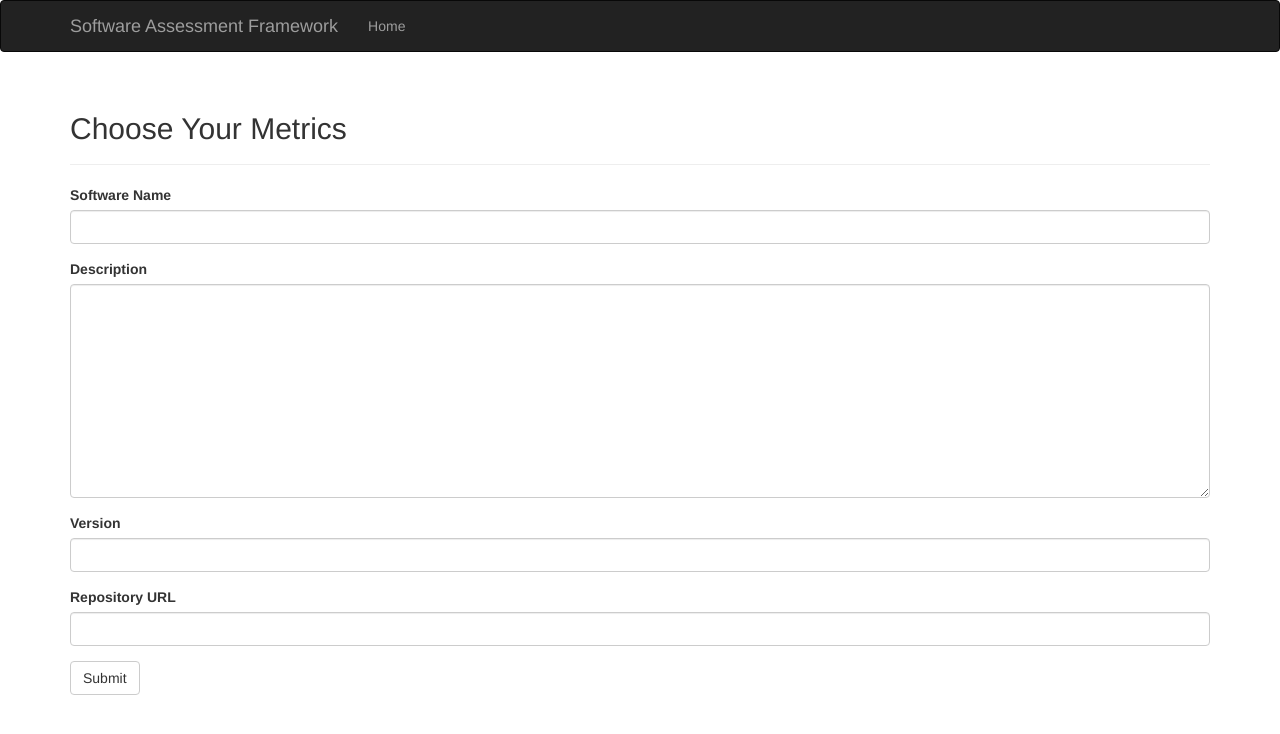
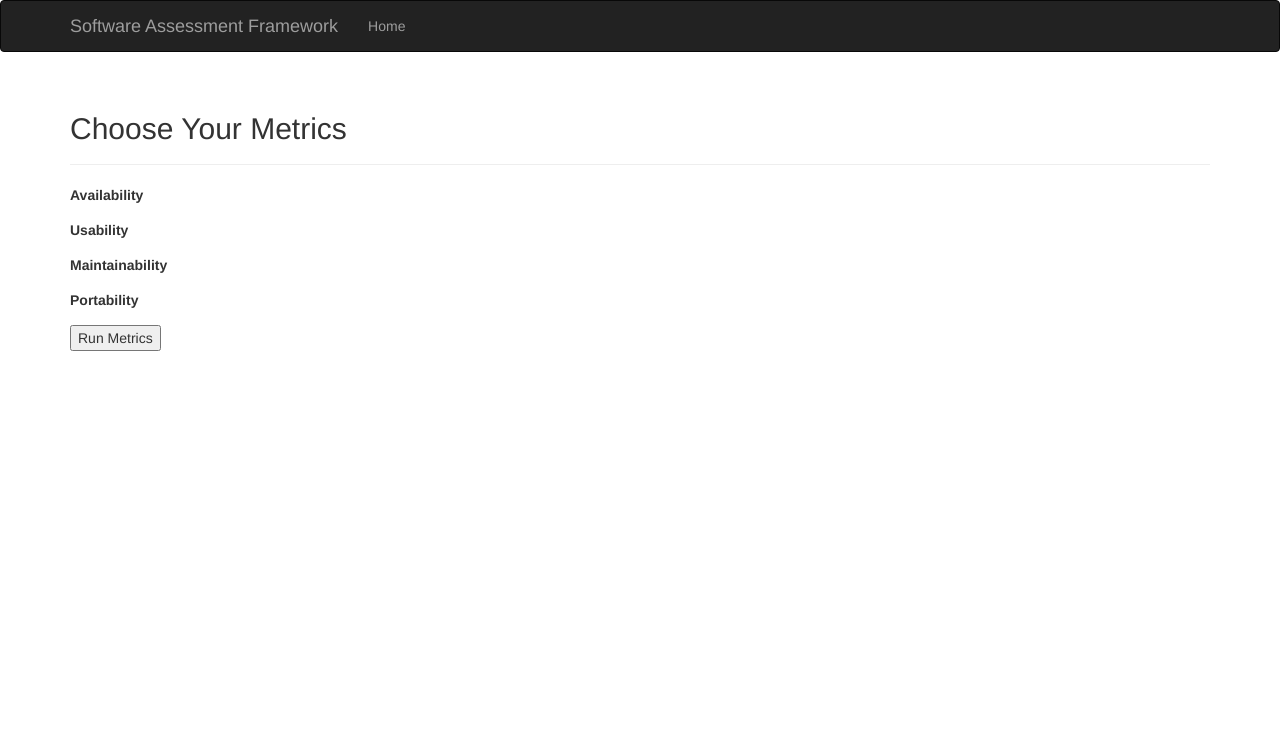
Before and after one commit to softwaresaved/software-assessment-framework, a Flask app: template app/templates/metrics_selection.html in a window 1280 px wide. Shown: the top 734 px of the page. Run offline with Flask 2, Linux system fonts and the light colour scheme; the template is opened without the code that fills it: values that come from a table or form of the project are taken from there, others are empty; some libraries are stand-ins or nearby versions.

Commit message:
Populate metrics multi-selects according to category

```diff
--- a/app/templates/metrics_selection.html
+++ b/app/templates/metrics_selection.html
@@ -4,7 +4,18 @@
     <div class="page-header">
         <h2>Choose Your Metrics</h2>
     </div>
+    <div>{{ form.metrics_availability.label }}</div>
+    <div>{{ form.metrics_availability }}</div>
 
-    {{ wtf.quick_form(form) }}
+    <div>{{ form.metrics_usability.label }}</div>
+    <div>{{ form.metrics_usability }}</div>
+
+    <div>{{ form.metrics_maintainability.label }}</div>
+    <div>{{ form.metrics_maintainability }}</div>
+
+    <div>{{ form.metrics_portability.label }}</div>
+    <div>{{ form.metrics_portability }}</div>
+
+    <div>{{ form.submit() }}</div>
 
 {% endblock %}
--- a/app/views.py
+++ b/app/views.py
@@ -37,29 +37,50 @@ def index():
 
 @app.route('/metrics_selection')
 def metrics_selection():
-
+    # ToDo Better classify metrics plugins and load 4 sets
     # Find / Iterate through metrics
     logging.info("Finding metrics")
     metrics = plugins.metric.load()
 
-    # for metric in metrics:
-    #     logging.info("Running metric: " + metric.get_short_description())
-    #     metric.run(sw, repos_helper)
-    #     logging.info(metric.get_score())
-    #     logging.info(metric.get_feedback())
-
     # To dynamically add fields, we have to define the Form class at *runtime*, and instantiate
 
-    class MetricRunform(FlaskForm):
+    class MetricRunForm(FlaskForm):
         pass
+    metrics_availability = []
+    metrics_usability = []
+    metrics_maintainability = []
+    metrics_portability = []
 
-    metrics_choices = []
     for metric in metrics:
         metric_key = hashlib.md5(metric.get_short_description().encode('utf-8')).hexdigest()
-        metrics_choices.append((metric_key, metric.get_short_description()))
+        if metric.category == 'AVAILABILITY':
+            metrics_availability.append((metric_key, metric.get_short_description()))
+        elif metric.category == 'USABILITY':
+            metrics_usability.append((metric_key, metric.get_short_description()))
+        elif metric.category == 'MAINTAINABILITY':
+            metrics_maintainability.append((metric_key, metric.get_short_description()))
+        elif metric.category == 'PORTABILITY':
+            metrics_portability.append((metric_key, metric.get_short_description()))
 
-    setattr(MetricRunform, 'metrics_select', MultiCheckboxField('Select Metrics to run', choices = metrics_choices))
-    setattr(MetricRunform, 'submit', SubmitField('Run Metrics'))
+    setattr(MetricRunForm, 'metrics_availability', MultiCheckboxField('Availability', choices=metrics_availability))
+    setattr(MetricRunForm, 'metrics_usability', MultiCheckboxField('Usability', choices=metrics_usability))
+    setattr(MetricRunForm, 'metrics_maintainability', MultiCheckboxField('Maintainability', choices=metrics_maintainability))
+    setattr(MetricRunForm, 'metrics_portability', MultiCheckboxField('Portability', choices=metrics_portability))
+    setattr(MetricRunForm, 'submit', SubmitField('Run Metrics'))
+    metricRunForm = MetricRunForm()
 
-    metricRunForm = MetricRunform()
+    if metricRunForm.validate_on_submit():
+
+        # Run metrics
+        # for metric in metrics:
+        #     logging.info("Running metric: " + metric.get_short_description())
+        #     metric.run(sw, repos_helper)
+        #     logging.info(metric.get_score())
+        #     logging.info(metric.get_feedback())
+        # Forward to metrics selection
+
+        #iterate through metrics and run
+
+        return redirect(url_for('metrics_results'))
+
     return render_template('metrics_selection.html', form=metricRunForm)
```
